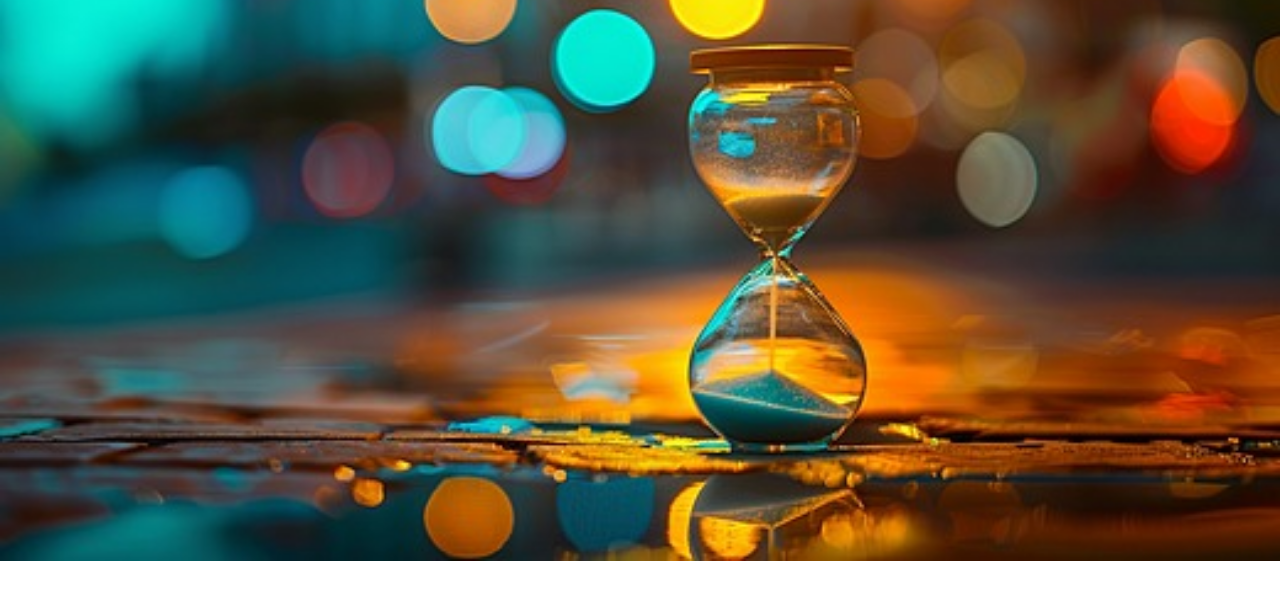
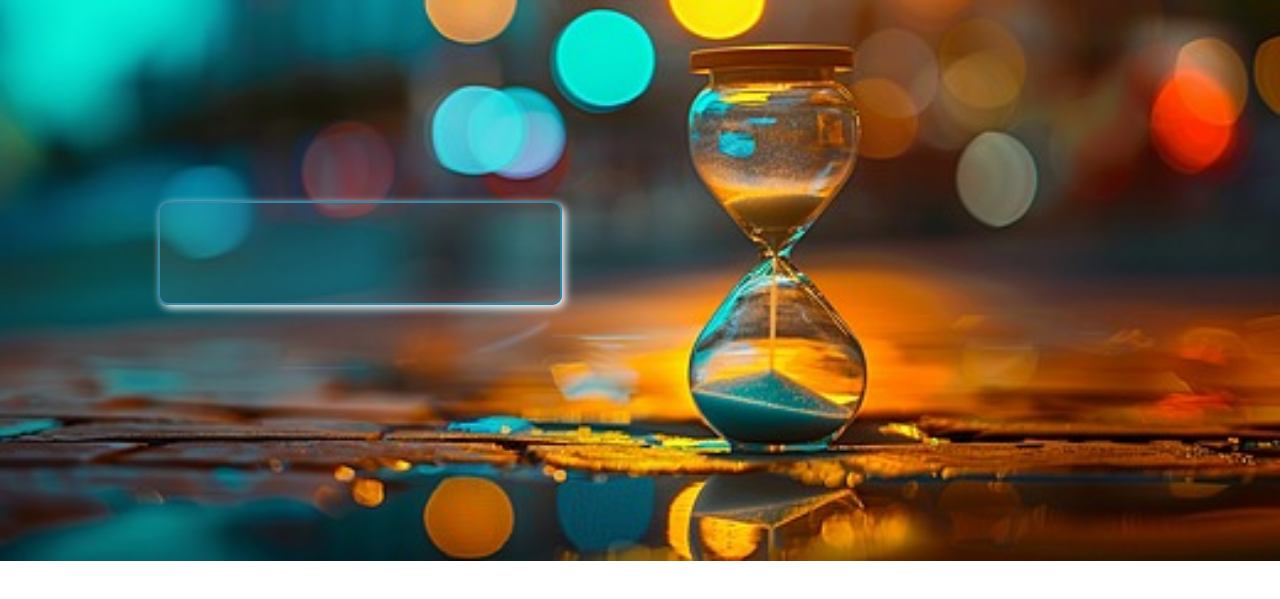
Before and after one commit to pratiksha950/Digital-Clock, a plain HTML site: page Clock.html in a window 1280 px wide. Shown: the part 79-678 px from the top of the page. Drawn offline with Linux system fonts and the light colour scheme.

Commit message:
clock created

```diff
--- a/Clock.css
+++ b/Clock.css
@@ -8,3 +8,14 @@ body{
     background-color: red;
     color: blue;
 }
+.box{
+    height: 100px;
+    width: 400px;
+    border: 2px solid rgb(51, 138, 167);
+    background-color: rgba(173, 218, 237, 0.1);
+    position: relative;
+    top: 200px;
+    left: 150px;
+    border-radius: 10px;
+    box-shadow: 3px 3px 8px white;
+}
--- a/Clock.html
+++ b/Clock.html
@@ -8,6 +8,7 @@
 </head>
 <body>
     <h1>Clock</h1>
+    <div class="box"></div>
 
 </body>
 </html>
```
